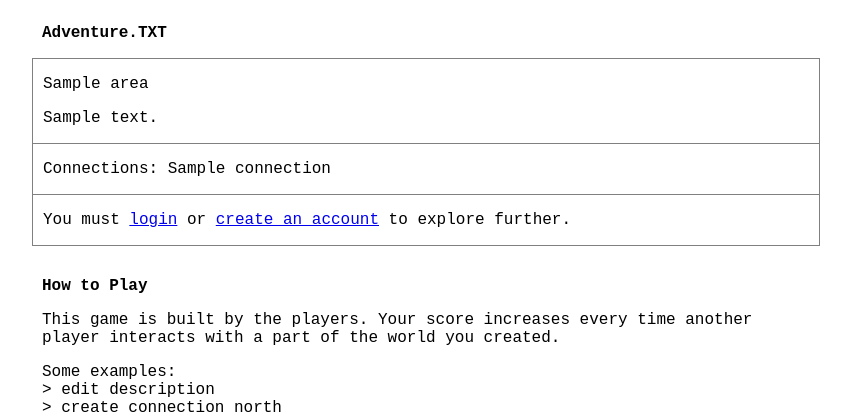
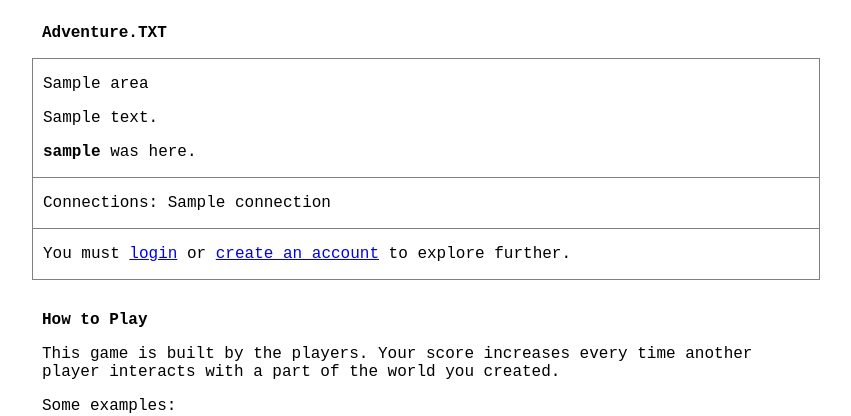
Before and after one commit to elplatt/Adventure664, a Django app: page /explore/1/ in a window 1280 px wide. Shown: the top 416 px of the page, without its empty margins (214-1065 px from the left). Run offline with Django 3.2, Linux system fonts and the light colour scheme; tables that the repository leaves empty hold one stand-in row (values such as "Sample post").

Commit message:
Add player app and display location.

```diff
--- a/explore/templates/explore/room.html
+++ b/explore/templates/explore/room.html
@@ -1,4 +1,6 @@
 {% extends 'base.html' %}
+
+{% load player_extras %}
 
 {% block dashboard %}
 <div id="dashboard">
@@ -13,6 +15,13 @@
     <p>{{ area.title }}</p>
     {% if area.description %}
       <div id="area-description">{{ area.description }}</div>
+    {% endif %}
+    {% if players %}
+       <ul id="area-players">
+       {% for player in players.all %}
+           <li><strong>{{ player.user.username }}</strong> {% player_status player %}</li>
+       {% endfor %}
+       </ul>
     {% endif %}
   </div>
   {% if area.outgoing.count > 0 %}
--- a/explore/views.py
+++ b/explore/views.py
@@ -9,6 +9,8 @@ from django.template import loader
 from django.urls import reverse
 
 from .models import Activity, Area, Connection, News
+from player.models import Player
+
 from .forms import (
         AreaForm,
 	CommandForm,
@@ -54,10 +56,14 @@ def index(request):
 
 def area(request, area_id):
 
-    # Get area object and clear activities from other areas
+    # Get area object
     area = get_object_or_404(Area, id=area_id)
     if request.user.is_authenticated:
+        # Clear activities from other areas
         Activity.tidy(request.user, area)
+        # Update player location
+        request.user.player.location = area
+        request.user.player.save()
 
     # If data has been posted, handle the command
     if request.method == 'POST':
@@ -78,10 +84,14 @@ def area(request, area_id):
     activities = Activity.objects.filter(area=area).filter(for_user).order_by('created_at')
 
     # Build context and render the template
+    players = area.player_set.all()
+    if request.user.is_authenticated:
+        players = players.exclude(user=request.user)
     context = {
        'user': request.user,
        'area': area,
        'activities': activities,
+       'players': players,
        'command_form': CommandForm(label_suffix='')
     }
     return render(request, 'explore/room.html', context)
--- /dev/null
+++ b/player/templatetags/player_extras.py
@@ -0,0 +1,15 @@
+from datetime import datetime, timedelta, timezone
+
+from django import template
+
+register = template.Library()
+
+@register.simple_tag
+def player_status(player):
+    idle = datetime.now(timezone.utc) - player.last_active
+    if idle > timedelta(days=1):
+        return 'was here.'
+    elif idle > timedelta(hours=1):
+        return 'is snoozing in the corner.'
+    else:
+        return 'is here.'
--- a/static/style.css
+++ b/static/style.css
@@ -60,6 +60,15 @@ h1 a {
 }
 #tutorial h2 {
   padding-bottom: 0;
+}
+#area-players {
+  margin: 0;
+  padding: 0;
+}
+#area-players li {
+  margin: 0;
+  padding: 1em 0 0 0;
+  display: block;
 }
 #activity {
   max-height: 24em;
```
Also changed, not shown: player/templatetags/__init__.py (added).
